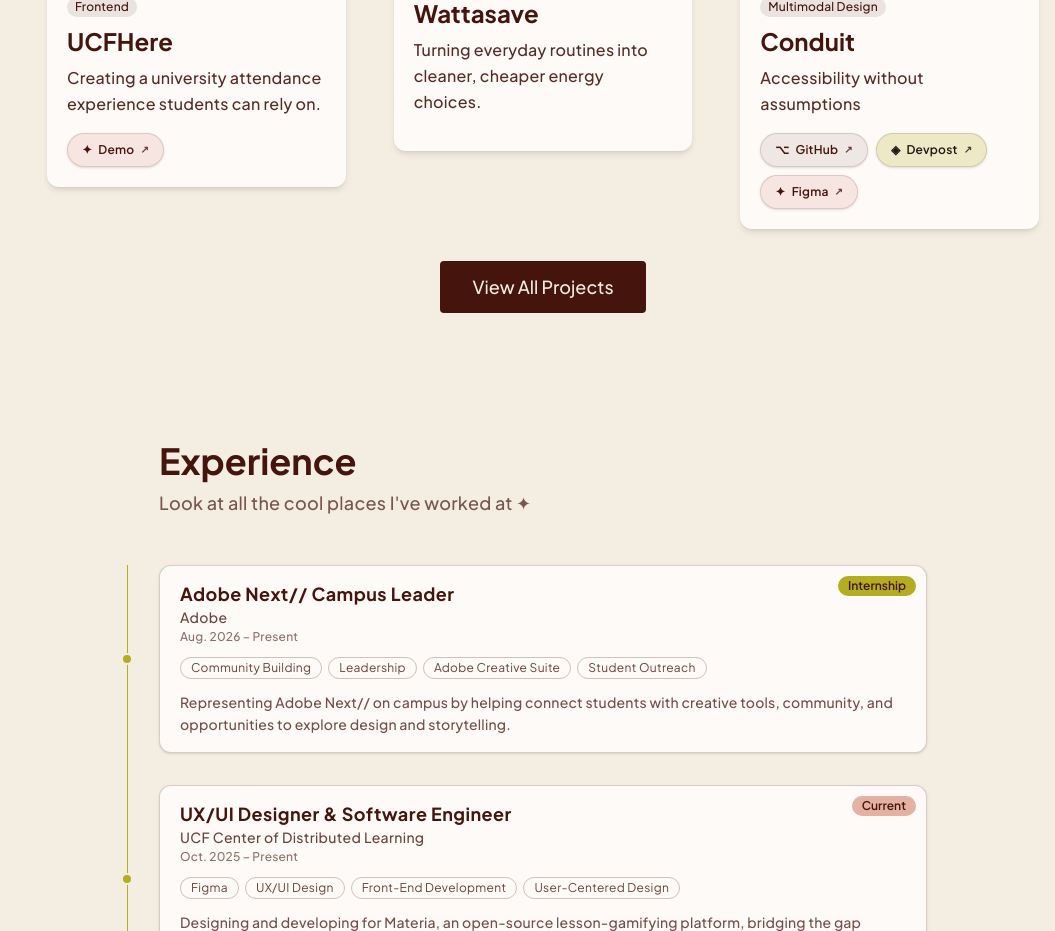
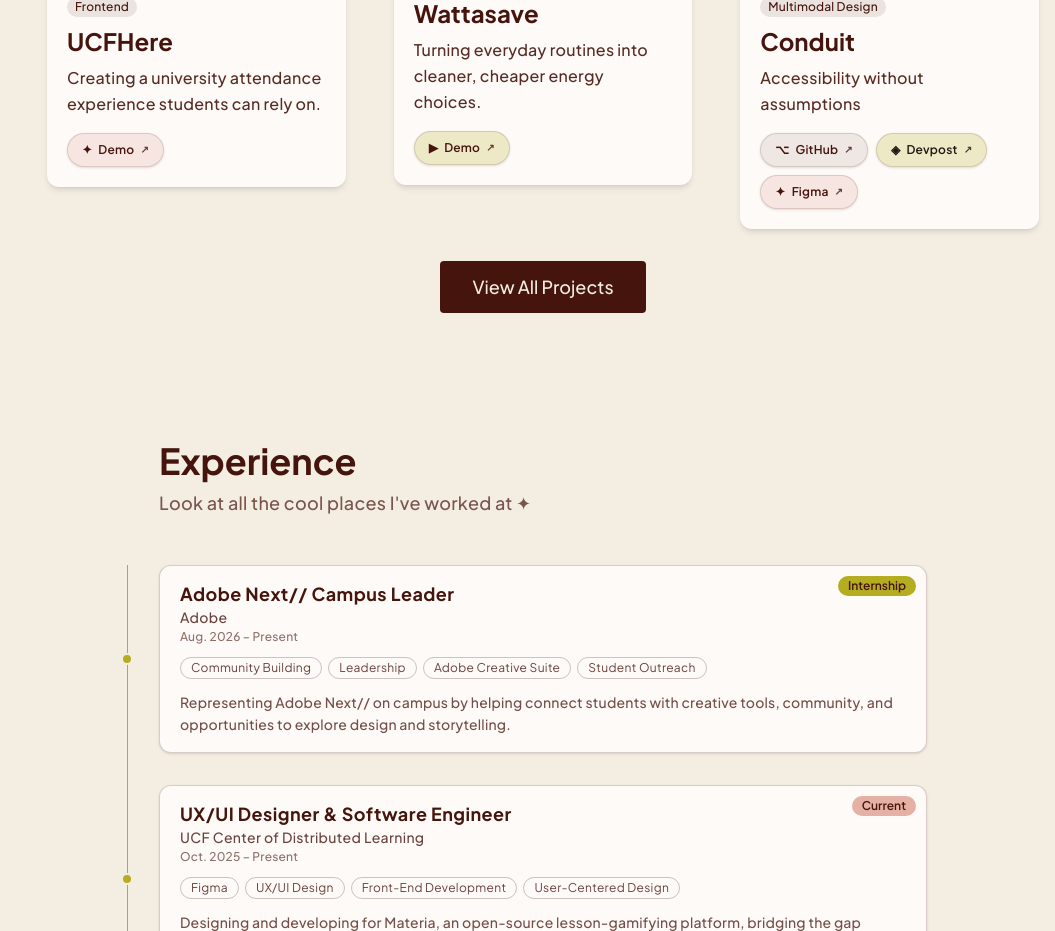
Before and after one commit to elizabethprettosotelo/portv2, a Next.js app: page / in a window 1280 px wide. Shown: the part 1260-2191 px from the top of the page, without its empty margins (225-1280 px from the left). Built offline with nearby package versions, Linux system fonts and the light colour scheme.

Commit message:
wattasave demo link

```diff
--- a/app/components/featuredprojects.tsx
+++ b/app/components/featuredprojects.tsx
@@ -46,6 +46,9 @@
     video: "/labeling/thumbnail.mp4",
     tags: ["Fintech", "UI Design", "Mobile First"],
     slug: "wattasave",
+    links: [
+      { label: "Demo", href: "https://devpost.com/software/wattasave", kind: "demo" },
+    ],
   },
   {
     title: "Conduit",
```
